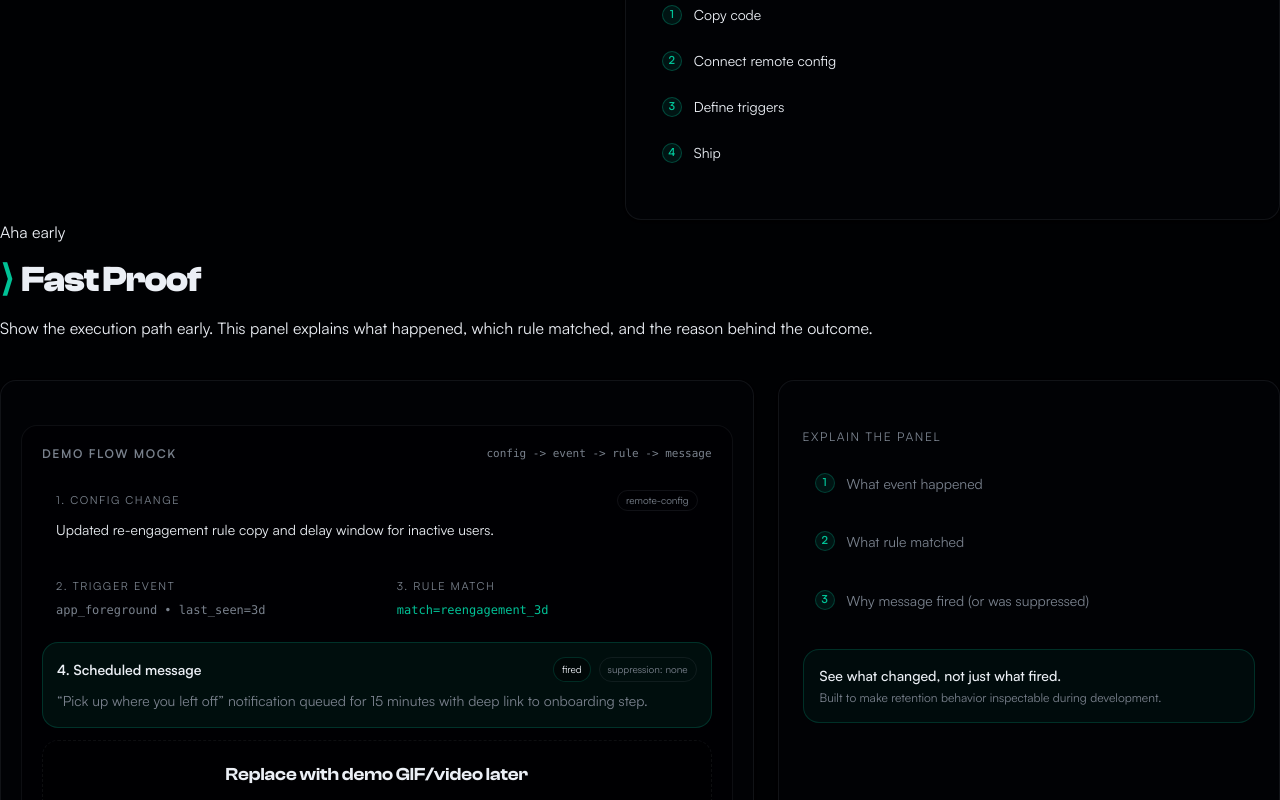
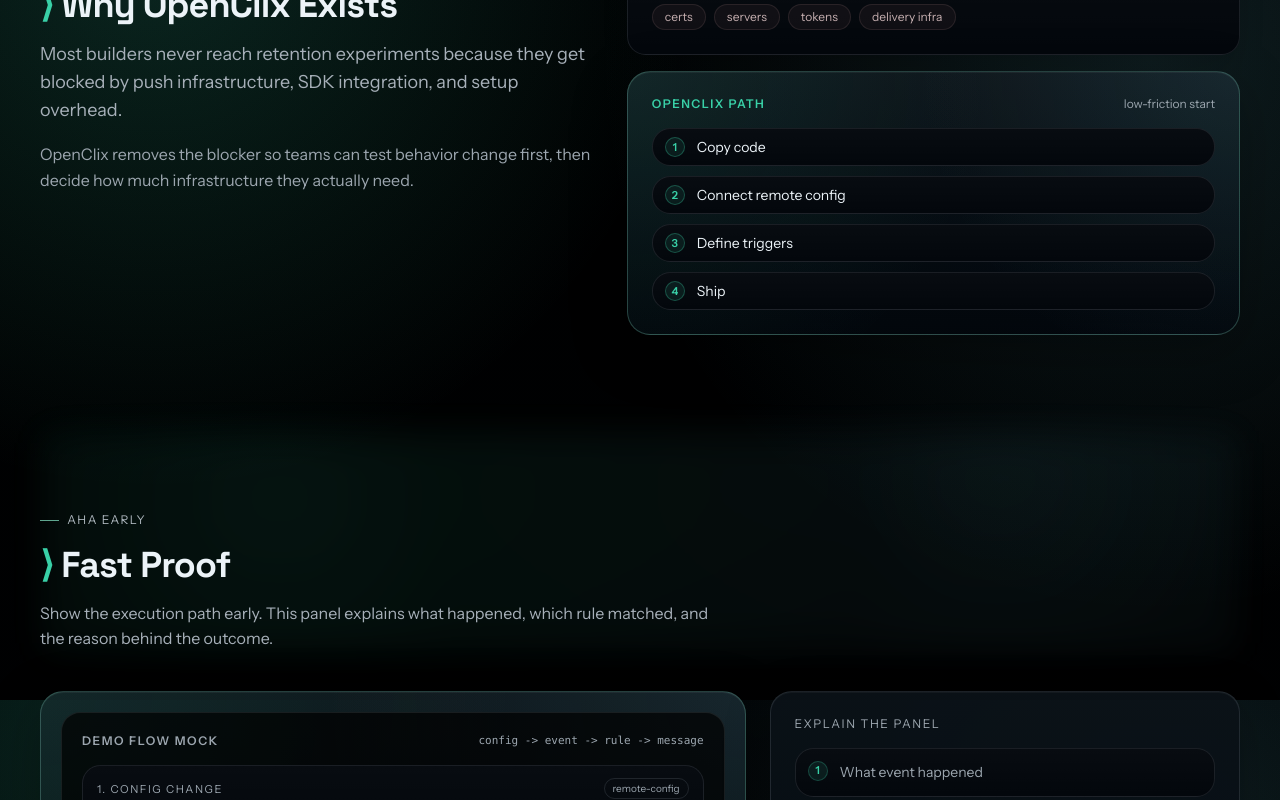
Before and after one commit to openclix/openclix, a Next.js app in the folder home/: page / in a window 1280 px wide. Shown: the part 900-1700 px from the top of the page. Built offline with nearby package versions, Linux system fonts and the light colour scheme.

Commit message:
feat(home): refresh visual theme and typography foundation

```diff
--- a/home/src/app/globals.css
+++ b/home/src/app/globals.css
@@ -26,31 +26,30 @@
   --radius-lg: var(--radius);
   --radius-xl: calc(var(--radius) + 4px);
   --radius-2xl: calc(var(--radius) + 8px);
-  --font-heading: var(--font-clash-display), "Clash Display", system-ui, sans-serif;
-  --font-body: var(--font-satoshi), "Satoshi", system-ui, sans-serif;
+  --font-heading: var(--font-clash-display), "Space Grotesk", system-ui, sans-serif;
+  --font-body: var(--font-satoshi), "Instrument Sans", system-ui, sans-serif;
 }
 
 :root {
-  --radius: 0.75rem;
-  /* Dark theme — clix.so teal/emerald theme (#00C49F) */
-  --background: oklch(0.07 0.015 260);
-  --foreground: oklch(0.95 0.01 260);
-  --card: oklch(0.10 0.015 260 / 0.8);
+  --radius: 0.95rem;
+  --background: oklch(0.055 0.012 245);
+  --foreground: oklch(0.96 0.01 245);
+  --card: oklch(0.12 0.018 245 / 0.88);
   --card-foreground: oklch(0.95 0.01 260);
-  --popover: oklch(0.10 0.015 260);
+  --popover: oklch(0.10 0.017 245);
   --popover-foreground: oklch(0.95 0.01 260);
-  --primary: oklch(0.72 0.15 170);
-  --primary-foreground: oklch(0.07 0.015 260);
-  --secondary: oklch(0.15 0.015 260);
+  --primary: oklch(0.77 0.138 170);
+  --primary-foreground: oklch(0.08 0.014 250);
+  --secondary: oklch(0.17 0.018 245);
   --secondary-foreground: oklch(0.95 0.01 260);
-  --muted: oklch(0.20 0.015 260);
-  --muted-foreground: oklch(0.60 0.02 260);
-  --accent: oklch(0.72 0.15 170);
-  --accent-foreground: oklch(0.07 0.015 260);
+  --muted: oklch(0.145 0.015 245);
+  --muted-foreground: oklch(0.72 0.018 245);
+  --accent: oklch(0.78 0.095 205);
+  --accent-foreground: oklch(0.08 0.014 250);
   --destructive: oklch(0.577 0.245 27.325);
-  --border: oklch(0.55 0.02 260 / 0.15);
-  --input: oklch(0.55 0.02 260 / 0.15);
-  --ring: oklch(0.72 0.15 170);
+  --border: oklch(0.72 0.02 245 / 0.17);
+  --input: oklch(0.72 0.02 245 / 0.17);
+  --ring: oklch(0.77 0.138 170);
 }
 
 @layer base {
@@ -59,35 +58,197 @@
   }
   body {
     @apply bg-background text-foreground font-body antialiased;
+    background-image:
+      radial-gradient(circle at 12% 6%, color-mix(in oklab, var(--primary) 18%, transparent) 0%, transparent 40%),
+      radial-gradient(circle at 90% 20%, color-mix(in oklab, var(--accent) 14%, transparent) 0%, transparent 42%),
+      linear-gradient(180deg, oklch(0.07 0.015 248) 0%, var(--background) 24%, var(--background) 100%);
+    background-attachment: fixed;
+  }
+  body::before {
+    content: "";
+    position: fixed;
+    inset: 0;
+    pointer-events: none;
+    background-image:
+      linear-gradient(to right, rgba(255, 255, 255, 0.02) 1px, transparent 1px),
+      linear-gradient(to bottom, rgba(255, 255, 255, 0.015) 1px, transparent 1px);
+    background-size: 36px 36px;
+    mask-image: radial-gradient(circle at center, black, transparent 82%);
+    opacity: 0.35;
+    z-index: -1;
   }
 }
 
-/* Mascot icon — float animation + hover click effect */
+main {
+  width: 100%;
+  position: relative;
+}
+
+.section-shell {
+  position: relative;
+  width: min(100%, 78rem);
+  margin-inline: auto;
+  padding-inline: 1.5rem;
+  padding-block: 5.5rem;
+}
+
+.section-shell.compact {
+  padding-block: 4.5rem;
+}
+
+.section-shell.glow::before {
+  content: "";
+  position: absolute;
+  inset: 0.5rem 1.5rem auto;
+  height: 14rem;
+  pointer-events: none;
+  background:
+    radial-gradient(circle at 20% 30%, color-mix(in oklab, var(--primary) 15%, transparent), transparent 60%),
+    radial-gradient(circle at 80% 20%, color-mix(in oklab, var(--accent) 12%, transparent), transparent 58%);
+  filter: blur(18px);
+  opacity: 0.65;
+  z-index: 0;
+}
+
+.section-shell > * {
+  position: relative;
+  z-index: 1;
+}
+
+.panel {
+  position: relative;
+  overflow: hidden;
+  border: 1px solid var(--border);
+  background:
+    linear-gradient(180deg, color-mix(in oklab, var(--card) 94%, white 6%) 0%, var(--card) 100%);
+  box-shadow:
+    inset 0 1px 0 rgba(255, 255, 255, 0.04),
+    0 12px 48px rgba(0, 0, 0, 0.22);
+  border-radius: calc(var(--radius) + 0.4rem);
+}
+
+.panel-muted {
+  position: relative;
+  overflow: hidden;
+  border: 1px solid color-mix(in oklab, var(--border) 85%, transparent);
+  background:
+    linear-gradient(180deg, rgba(255, 255, 255, 0.02), transparent),
+    color-mix(in oklab, var(--muted) 78%, var(--background));
+  border-radius: calc(var(--radius) + 0.2rem);
+}
+
+.panel-elevated {
+  position: relative;
+  overflow: hidden;
+  border: 1px solid color-mix(in oklab, var(--primary) 18%, var(--border));
+  background:
+    radial-gradient(circle at 100% 0%, color-mix(in oklab, var(--accent) 10%, transparent), transparent 48%),
+    radial-gradient(circle at 0% 0%, color-mix(in oklab, var(--primary) 10%, transparent), transparent 54%),
+    linear-gradient(180deg, color-mix(in oklab, var(--card) 92%, white 8%), var(--card));
+  box-shadow:
+    inset 0 1px 0 rgba(255, 255, 255, 0.05),
+    0 16px 56px rgba(0, 0, 0, 0.28);
+  border-radius: calc(var(--radius) + 0.5rem);
+}
+
+/* shadcn Card adds default vertical padding/gap; reset when using panel wrappers */
+[data-slot="card"].panel,
+[data-slot="card"].panel-muted,
+[data-slot="card"].panel-elevated {
+  padding-block: 0;
+  gap: 0;
+  box-shadow: none;
+}
+
+[data-slot="card"].panel {
+  box-shadow:
+    inset 0 1px 0 rgba(255, 255, 255, 0.04),
+    0 12px 48px rgba(0, 0, 0, 0.22);
+}
+
+[data-slot="card"].panel-elevated {
+  box-shadow:
+    inset 0 1px 0 rgba(255, 255, 255, 0.05),
+    0 16px 56px rgba(0, 0, 0, 0.28);
+}
+
+[data-slot="card"].panel-muted {
+  box-shadow:
+    inset 0 1px 0 rgba(255, 255, 255, 0.03),
+    0 8px 24px rgba(0, 0, 0, 0.16);
+}
+
+.eyebrow {
+  display: inline-flex;
+  align-items: center;
+  gap: 0.5rem;
+  font-size: 0.75rem;
+  letter-spacing: 0.12em;
+  text-transform: uppercase;
+  color: color-mix(in oklab, var(--muted-foreground) 82%, white 18%);
+}
+
+.eyebrow::before {
+  content: "";
+  width: 1.2rem;
+  height: 1px;
+  background: color-mix(in oklab, var(--primary) 55%, white 20%);
+}
+
+.lede {
+  color: color-mix(in oklab, var(--muted-foreground) 88%, white 12%);
+  line-height: 1.55;
+}
+
+.text-measure {
+  max-width: 64ch;
+}
+
+/* Mascot icon — subtle float + hover tilt */
 @keyframes float {
   0%, 100% { transform: translateY(0px); }
-  50% { transform: translateY(-8px); }
+  50% { transform: translateY(-5px); }
 }
 
-@keyframes click {
-  0%, 100% { transform: scale(1.1) rotate(0deg); }
-  40% { transform: scale(1.05) rotate(3deg) translateY(2px); }
-  60% { transform: scale(1.1) rotate(-1deg) translateY(0px); }
+@keyframes hover-nudge {
+  0% { transform: translateY(0) rotate(0deg) scale(1); }
+  100% { transform: translateY(-2px) rotate(-1.2deg) scale(1.02); }
 }
 
 .mascot-icon {
-  animation: float 4s ease-in-out infinite;
-  transition: transform 0.3s;
+  animation: float 5.5s ease-in-out infinite;
+  transition: transform 160ms ease;
+  transform-origin: center;
 }
 
 .mascot-icon:hover {
-  animation: click 0.4s ease-in-out infinite;
+  animation: float 5.5s ease-in-out infinite, hover-nudge 160ms ease forwards;
 }
 
 .mascot-icon img {
-  filter: drop-shadow(0 0 20px rgba(0, 196, 159, 0.4));
-  transition: filter 0.3s;
+  filter: drop-shadow(0 0 18px rgba(0, 196, 159, 0.22));
+  transition: filter 220ms ease;
 }
 
 .mascot-icon:hover img {
-  filter: drop-shadow(0 0 30px rgba(0, 196, 159, 0.7));
+  filter: drop-shadow(0 0 28px rgba(0, 196, 159, 0.38));
 }
+
+@media (prefers-reduced-motion: reduce) {
+  .mascot-icon,
+  .mascot-icon:hover {
+    animation: none;
+    transform: none;
+  }
+  .mascot-icon img,
+  .mascot-icon:hover img {
+    transition: none;
+  }
+}
+
+@media (max-width: 768px) {
+  .section-shell {
+    padding-block: 4rem;
+    padding-inline: 1rem;
+  }
+}
--- a/home/src/lib/fonts.ts
+++ b/home/src/lib/fonts.ts
@@ -1,15 +1,15 @@
-import localFont from "next/font/local";
+import { Instrument_Sans, Space_Grotesk } from "next/font/google";
 
-export const clashDisplay = localFont({
-  src: "../fonts/ClashDisplay-Variable.woff2",
+export const clashDisplay = Space_Grotesk({
+  subsets: ["latin"],
   variable: "--font-clash-display",
   display: "swap",
-  weight: "200 700",
+  weight: ["400", "500", "600", "700"],
 });
 
-export const satoshi = localFont({
-  src: "../fonts/Satoshi-Variable.woff2",
+export const satoshi = Instrument_Sans({
+  subsets: ["latin"],
   variable: "--font-satoshi",
   display: "swap",
-  weight: "300 900",
+  weight: ["400", "500", "600", "700"],
 });
```
